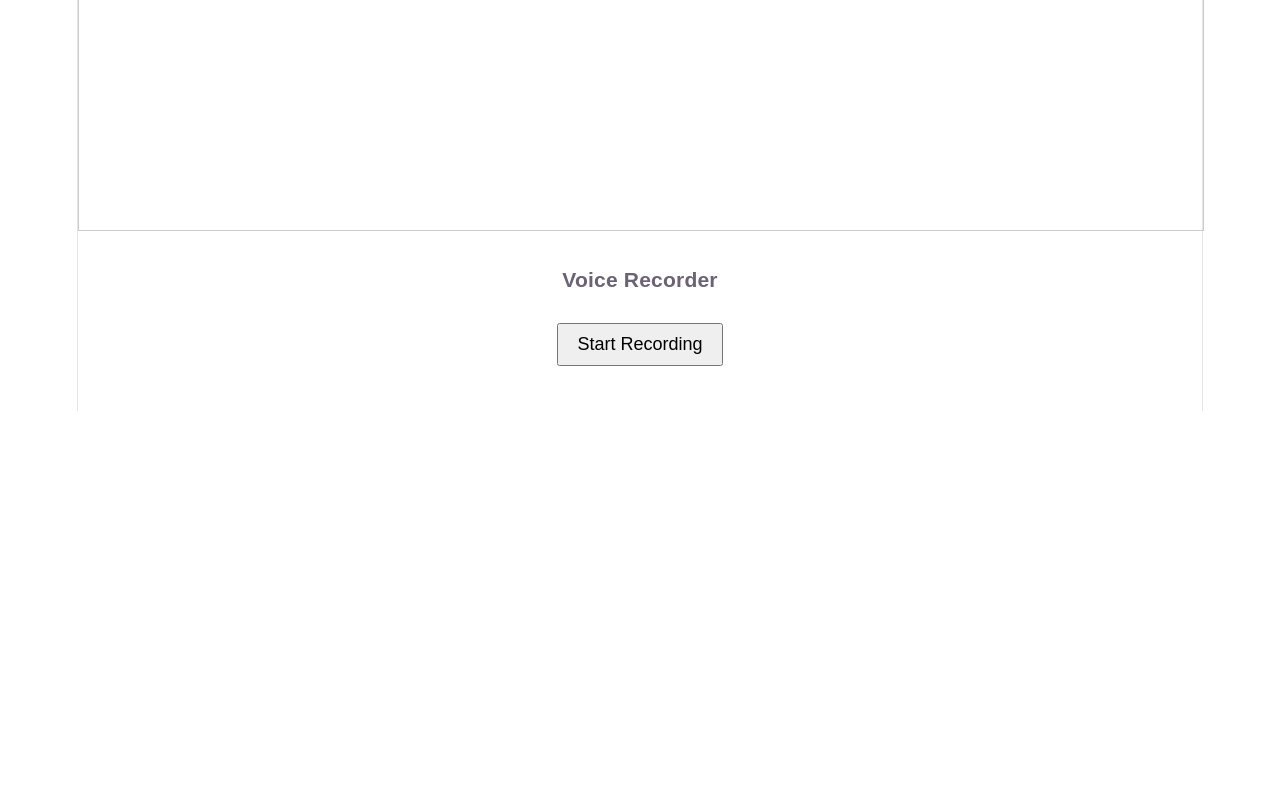
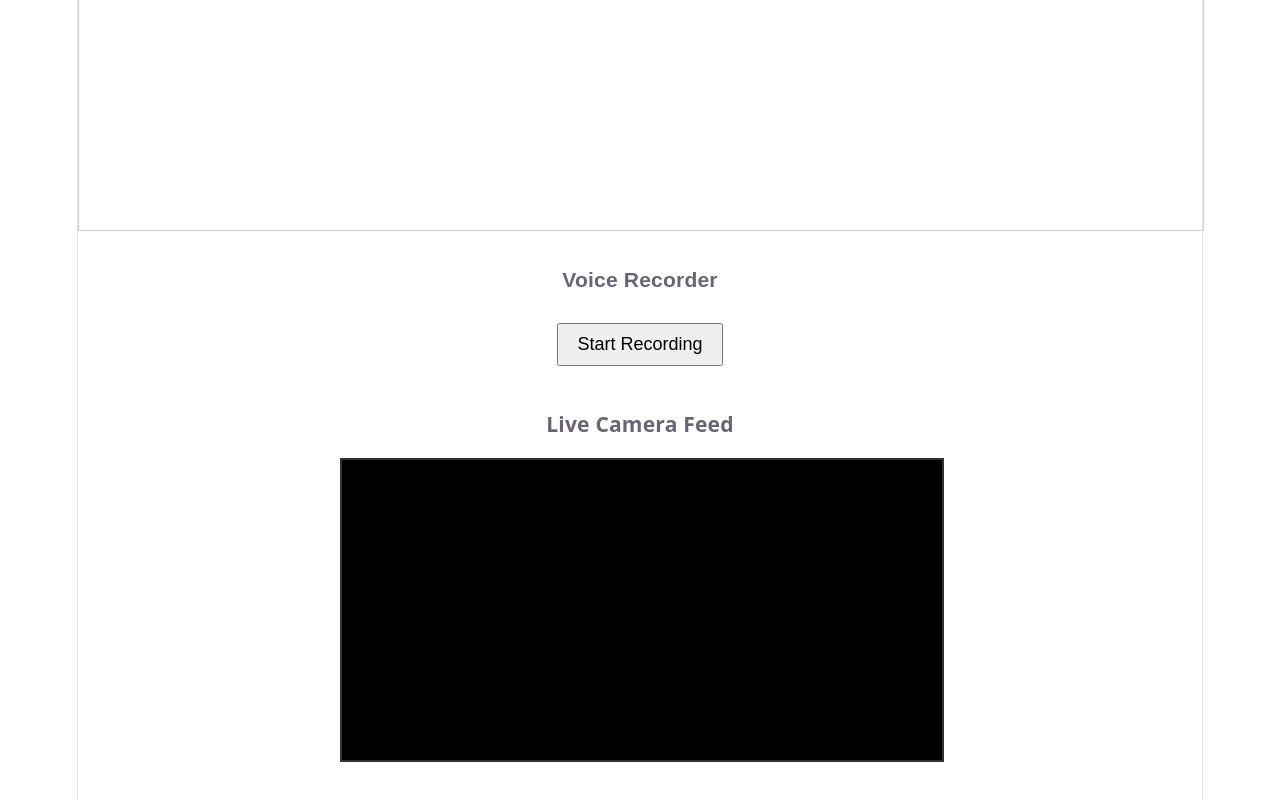
Before and after one commit to codegenie-hackabot/csuai-demo, a React (Vite) app: page / in a window 1280 px wide. Shown: the part 1111-1911 px from the top of the page. Before the commit the page ends 1522 px from the top, so only its background shows below. Built offline with nearby package versions, Linux system fonts and the light colour scheme; no server answers.

Commit message:
Add CameraFeed to App

```diff
--- a/src/App.jsx
+++ b/src/App.jsx
@@ -5,6 +5,7 @@ import Apology from './Apology';
 import BouncingBall from './BouncingBall';
 import AngryResponse from './AngryResponse';
 import VoiceRecorder from './VoiceRecorder';
+import CameraFeed from './CameraFeed';
 
 function App() {
   const [fibPrev, setFibPrev] = useState(0);
@@ -28,6 +29,7 @@ function App() {
       <AngryResponse />
       <BouncingBall />
       <VoiceRecorder />
+      <CameraFeed />
     </div>
   );
 }
```
